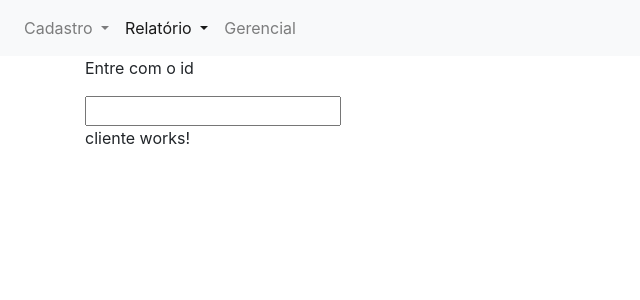
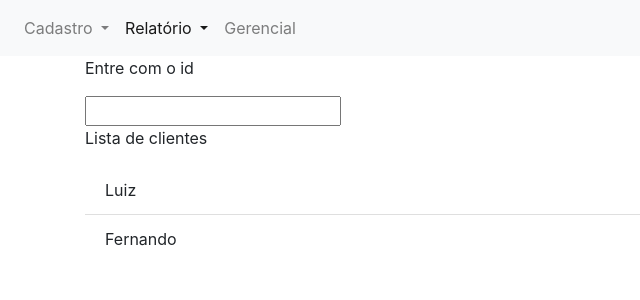
Before and after one commit to candidoluiz/ProjetoAngular, an Angular app: page /cliente in a window 1280 px wide. Shown: the top 300 px of the page, without its empty margins (0-640 px from the left). Built offline with nearby package versions, Linux system fonts and the light colour scheme.

Commit message:
services

```diff
--- a/src/app/cliente/cliente.component.html
+++ b/src/app/cliente/cliente.component.html
@@ -1 +1,7 @@
-<p>cliente works!</p>
+<p>Lista de clientes</p>
+
+<div>
+  <ul class="list-group list-group-flush">
+    <li class="list-group-item" *ngFor="let item of cliente" >{{item.nome}}</li>
+  </ul>
+</div>
--- a/src/app/cliente/cliente.component.ts
+++ b/src/app/cliente/cliente.component.ts
@@ -1,4 +1,6 @@
+import { ClienteService } from './../service/cliente.service';
 import { Component, OnInit } from '@angular/core';
+
 
 @Component({
   selector: 'app-cliente',
@@ -7,9 +9,15 @@ import { Component, OnInit } from '@angular/core';
 })
 export class ClienteComponent implements OnInit {
 
-  constructor() { }
+  cliente: any[];
+
+
+
+  constructor(private clienteService: ClienteService) { }
 
   ngOnInit() {
+
+    this.cliente = this.clienteService.getClienteTeste();
   }
 
 }
--- a/src/app/model/cliente.ts
+++ b/src/app/model/cliente.ts
@@ -1,9 +1,9 @@
-import { VendedorDto } from "./vendedor";
+import { VendedorDto } from './vendedor';
 
 export class ClienteDto{
 
   clienteId: number;
-  cnpj:string;
+  cnpj: string;
   razaoSocial: string;
   lat: string;
   longi: string;
--- a/src/app/service/cliente.service.ts
+++ b/src/app/service/cliente.service.ts
@@ -13,10 +13,13 @@ const apiUrl = 'http://localhost:5000/api/produto';
 @Injectable({
   providedIn: 'root'
 })
+
 export class ClienteService {
 
-  constructor(private http: HttpClient) { }
-
+  constructor(
+    //private http: HttpClient
+    ) { }
+/*
   getClientes(): Observable<ClienteDto[]> {
     return this.http.get<ClienteDto[]>(apiUrl)
     .pipe(
@@ -62,4 +65,11 @@ export class ClienteService {
       catchError(this.handleError<ClienteDto>('deleteCliente'))
     );
   }
+*/
+  getClienteTeste() {
+    return[
+      {clienteId: 1, nome: 'Luiz'},
+      {clienteId: 2, nome: 'Fernando'}
+    ];
+  }
 }
```
Also changed, not shown: src/app/app.module.ts (+3 -4 lines), src/app/app.routing.ts (+3 -4 lines).
